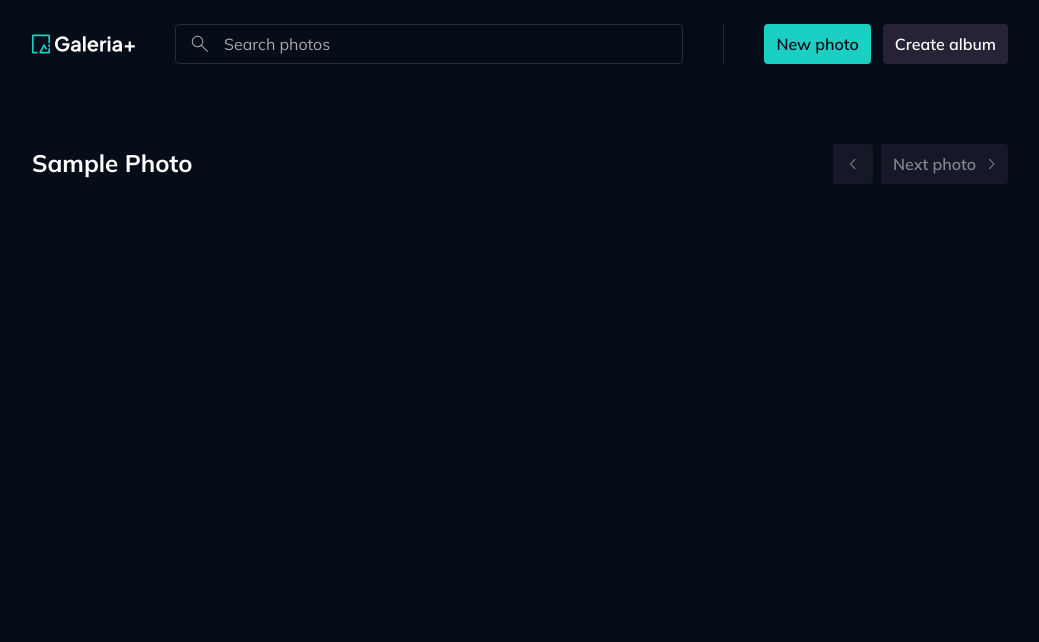
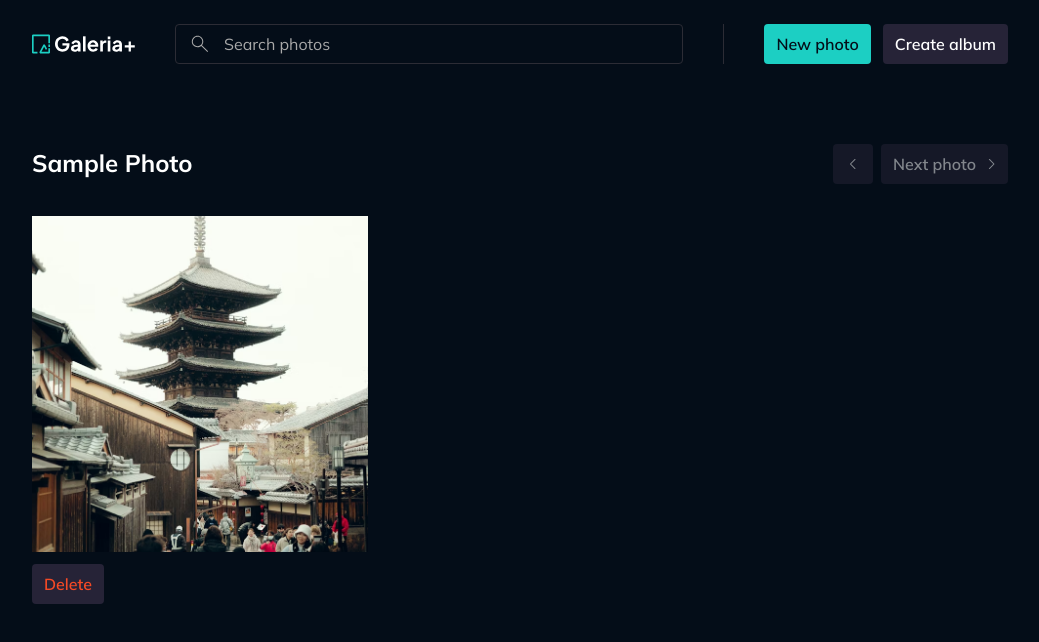
Before and after one commit to marcelopajr/gallery-plus, a React (Vite) app: page /photos/1 in a window 1280 px wide. Shown: the top 642 px of the page, without its empty margins (120-1159 px from the left). Built offline with nearby package versions, Linux system fonts and the light colour scheme.

Commit message:
chore: add photo details image and delete button

```diff
--- a/src/pages/page-photo-details.tsx
+++ b/src/pages/page-photo-details.tsx
@@ -4,6 +4,8 @@
 import type { Photo } from '../contexts/photos/models/photo';
 import Skeleton from '../components/skeleton';
 import PhotosNavigator from '../contexts/photos/components/photos-navigator';
+import ImagePreview from '../components/image-preview';
+import Button from '../components/button';
 
 export default function PagePhotoDetails() {
   const { id } = useParams();
@@ -30,6 +32,26 @@
 
         <PhotosNavigator loading={isLoadingPhoto} />
       </header>
+
+      <div className="grid grid-cols-[21rem] gap-24">
+        <div className="space-y-3">
+          {!isLoadingPhoto ? (
+            <ImagePreview
+              src={`/images/${photo?.imageId}`}
+              title={photo?.title}
+              imageClassName="h-[21rem]"
+            />
+          ) : (
+            <Skeleton className="h-[21rem]" />
+          )}
+
+          {!isLoadingPhoto ? (
+            <Button variant="destructive">Delete</Button>
+          ) : (
+            <Skeleton className="w-20 h-10" />
+          )}
+        </div>
+      </div>
     </Container>
   );
 }
```
